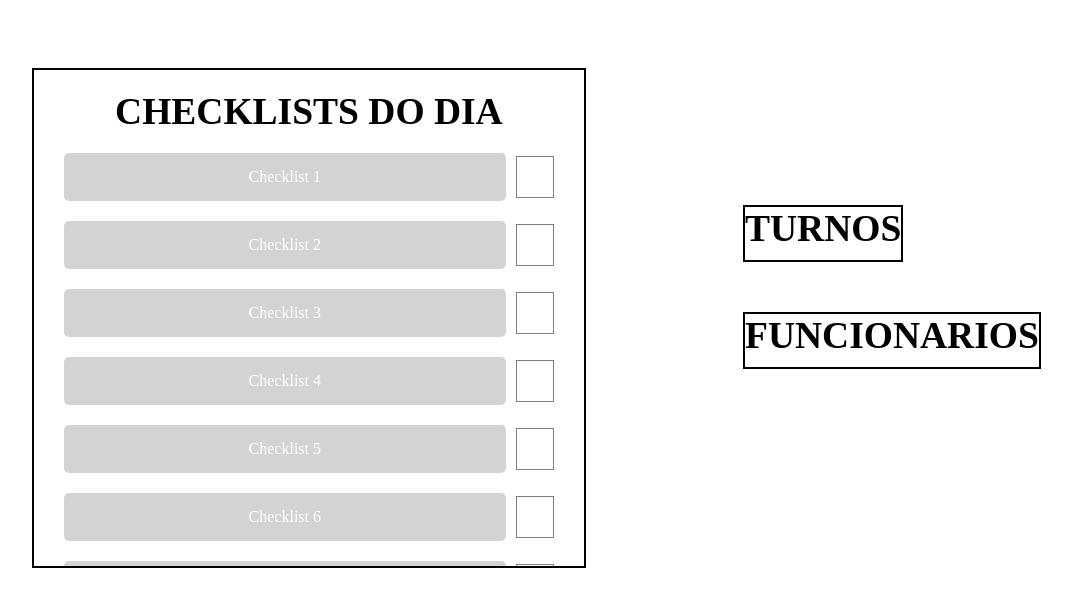
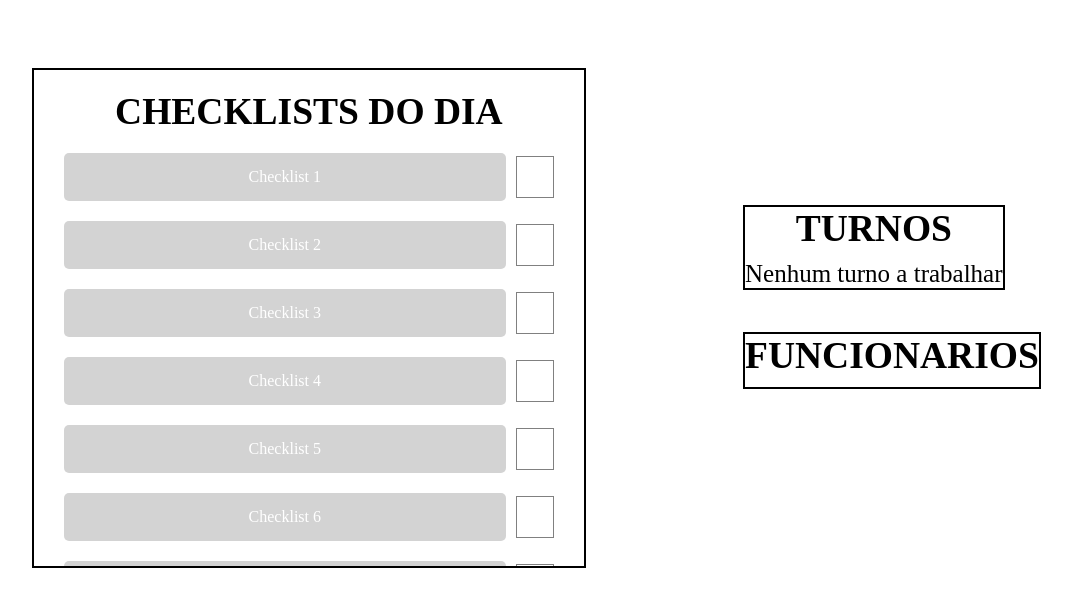
Before and after one commit to EduCosme99/flaskProject, a Flask app: page /supervisor in a window 1280 px wide. Shown: the part 70-678 px from the top of the page, without its empty margins (153-1225 px from the left). Run offline with Flask 3, Linux system fonts and the light colour scheme; some libraries are stand-ins or nearby versions.

Commit message:
Turnos - página dos supervisores

```diff
--- a/flaskProject/app.py
+++ b/flaskProject/app.py
@@ -1,5 +1,6 @@
 from flask import Flask, render_template, url_for, redirect, request
 from flask_sqlalchemy import SQLAlchemy
+from datetime import datetime
 
 app = Flask(__name__)
 app.config['SQLALCHEMY_DATABASE_URI'] = 'sqlite:///continental.db'
@@ -73,6 +74,13 @@ class Turno(db.Model):
 with app.app_context():
     db.create_all()
 
+
+def get_turno_atual():
+    now = datetime.now()
+    turno_atual = Turno.query.filter(Turno.inicio_turno <= now, Turno.fim_turno >= now).first()
+    return turno_atual
+
+
 @app.route('/')
 @app.route('/login')
 def pag_inicial():
@@ -122,7 +130,8 @@ def lista_funcionarios():
 
 @app.route('/supervisor')
 def supervisor():
-    return render_template('Supervisores.html')
+    turno_atual = get_turno_atual()
+    return render_template('Supervisores.html', turno_atual=turno_atual)
 
 
 if __name__ == '__main__':
--- a/flaskProject/templates/Supervisores.html
+++ b/flaskProject/templates/Supervisores.html
@@ -63,10 +63,15 @@
                 </div>
             </div>
         </div>
-        <div id="turnos">
+        <div id="turnos" style="margin-bottom: 20px">
             <h2>TURNOS</h2>
+            {% if turno_atual %}
+                <p>Horário do Turno Atual: {{ turno_atual.inicio_turno.strftime('%H:%M') }} - {{ turno_atual.fim_turno.strftime('%H:%M') }}</p>
+            {% else %}
+                <p>Nenhum turno a trabalhar</p>
+            {% endif %}
         </div>
-        <div id="funcionarios">
+        <div id="funcionarios" style="margin-top: 20px">
             <h2>FUNCIONARIOS</h2>
         </div>
         <div class="date-time" style="position: fixed; bottom: 0; right: 0; padding: 5px;">
```
Also changed, not shown: flaskProject/instance/continental.db.
